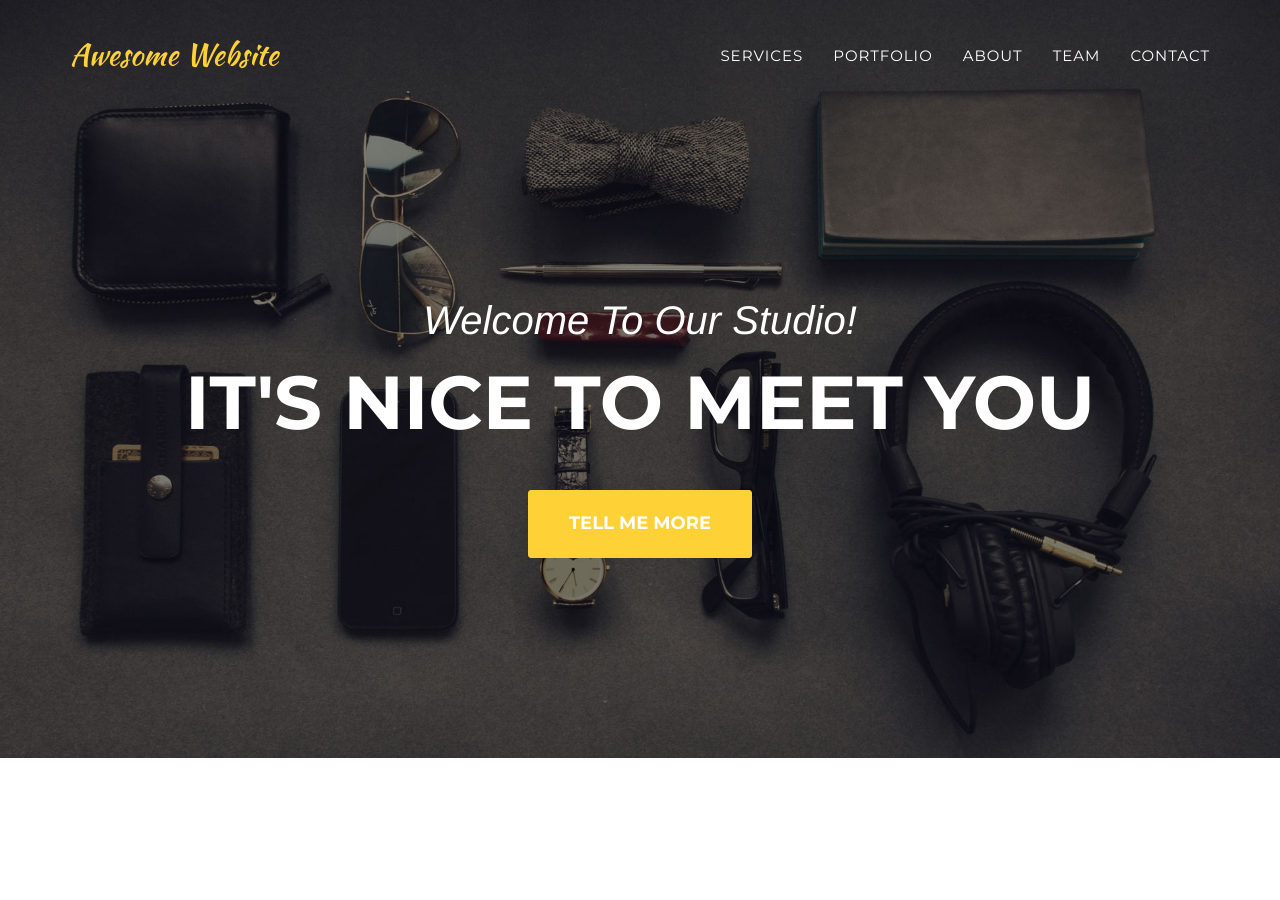
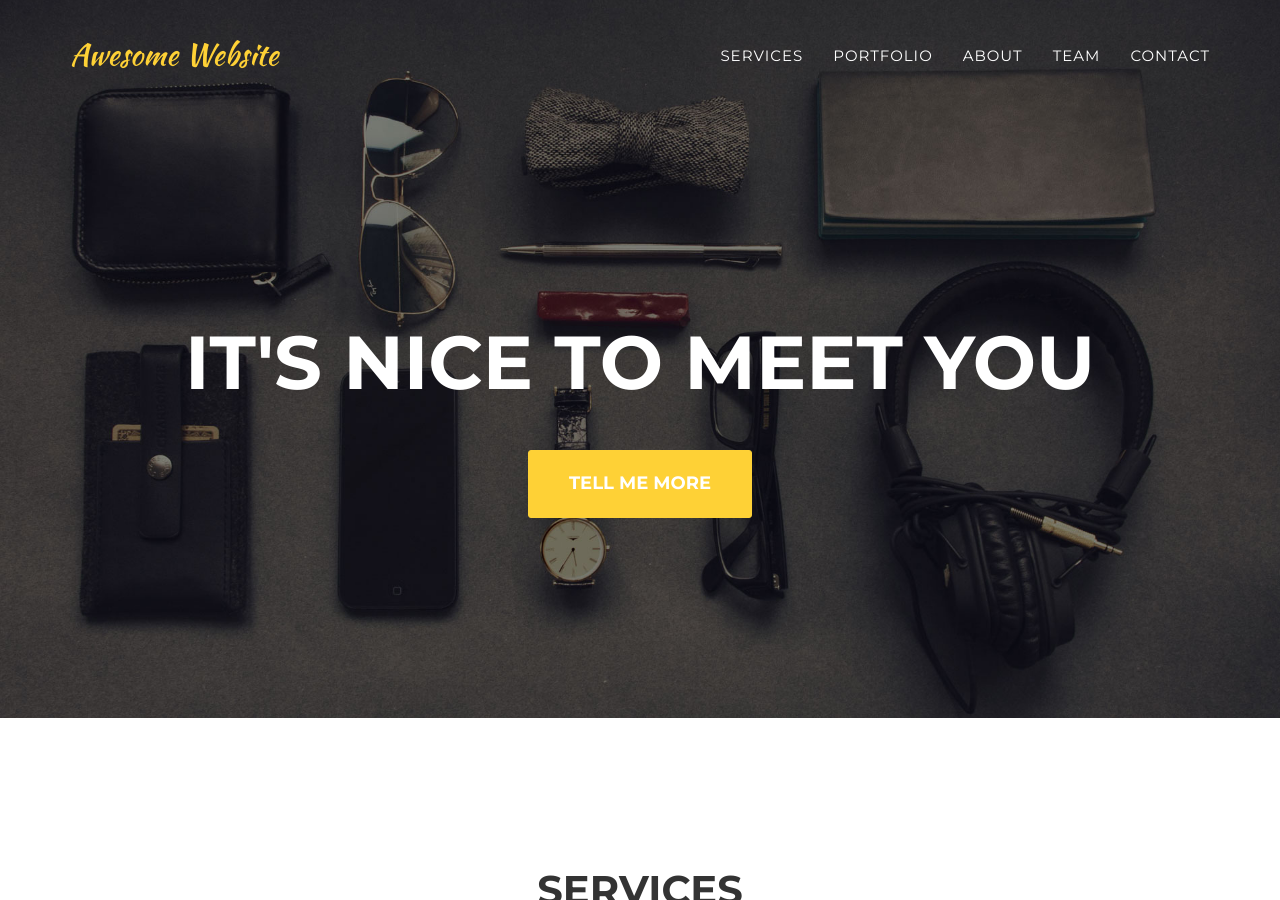
Before and after one commit to heydavid-dev/agency12, a Jekyll site: the page built from index.html, in a window 1280 px wide and 900 px high. Built offline with Jekyll 4.4.1, drawn with Linux system fonts in a browser that asks for light colours; some web fonts are replaced.

Commit message:
Update header.html

```diff
--- a/_includes/header.html
+++ b/_includes/header.html
@@ -44,7 +44,7 @@
     <header>
         <div class="container">
             <div class="intro-text">
-                <div class="intro-lead-in">Welcome To Our Studio!</div>
+                <div class="intro-lead-in">{{site.welcome_note}}</div>
                 <div class="intro-heading">It's Nice To Meet You</div>
                 <a href="#services" class="page-scroll btn btn-xl">Tell Me More</a>
             </div>
```
